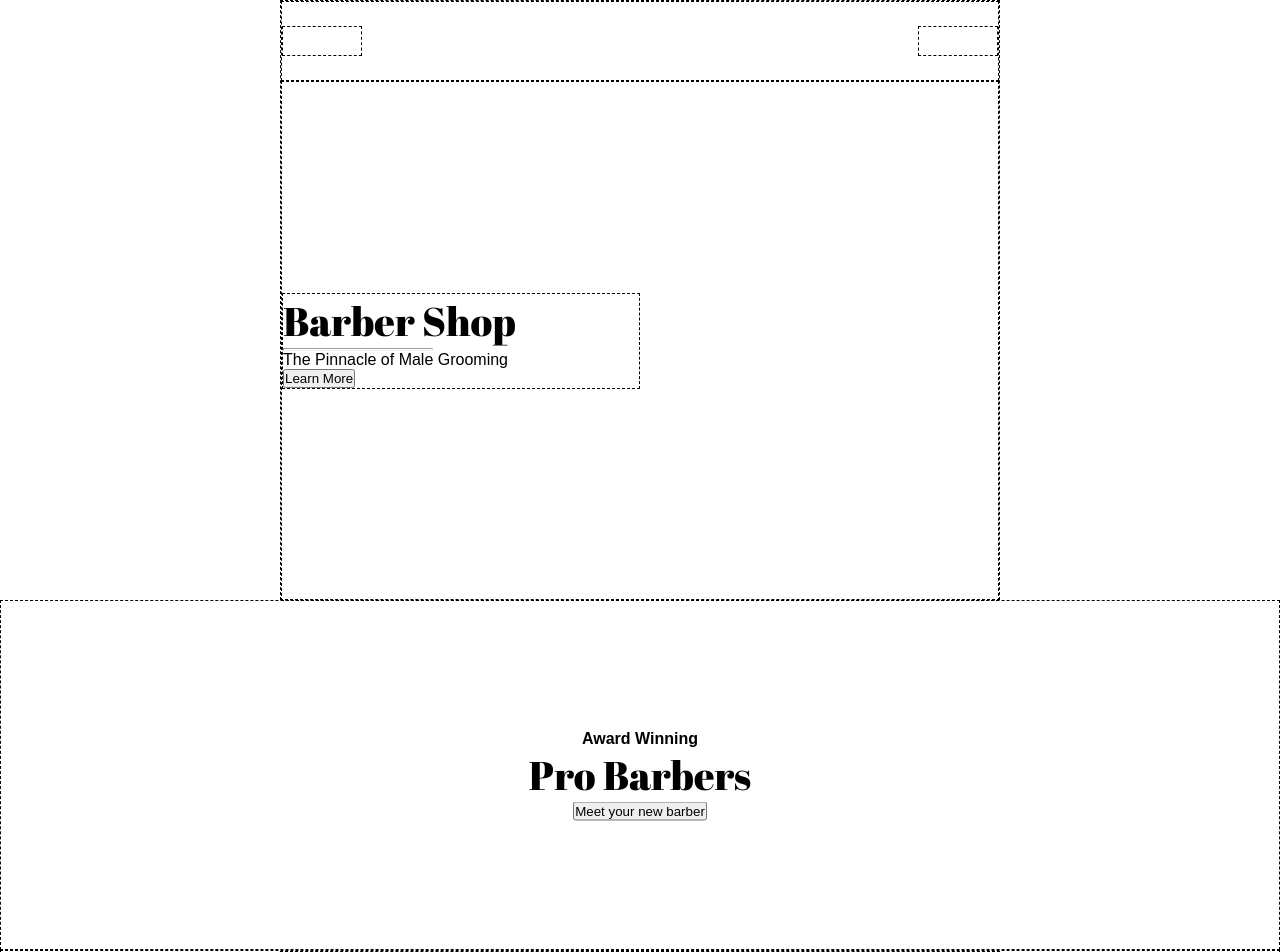
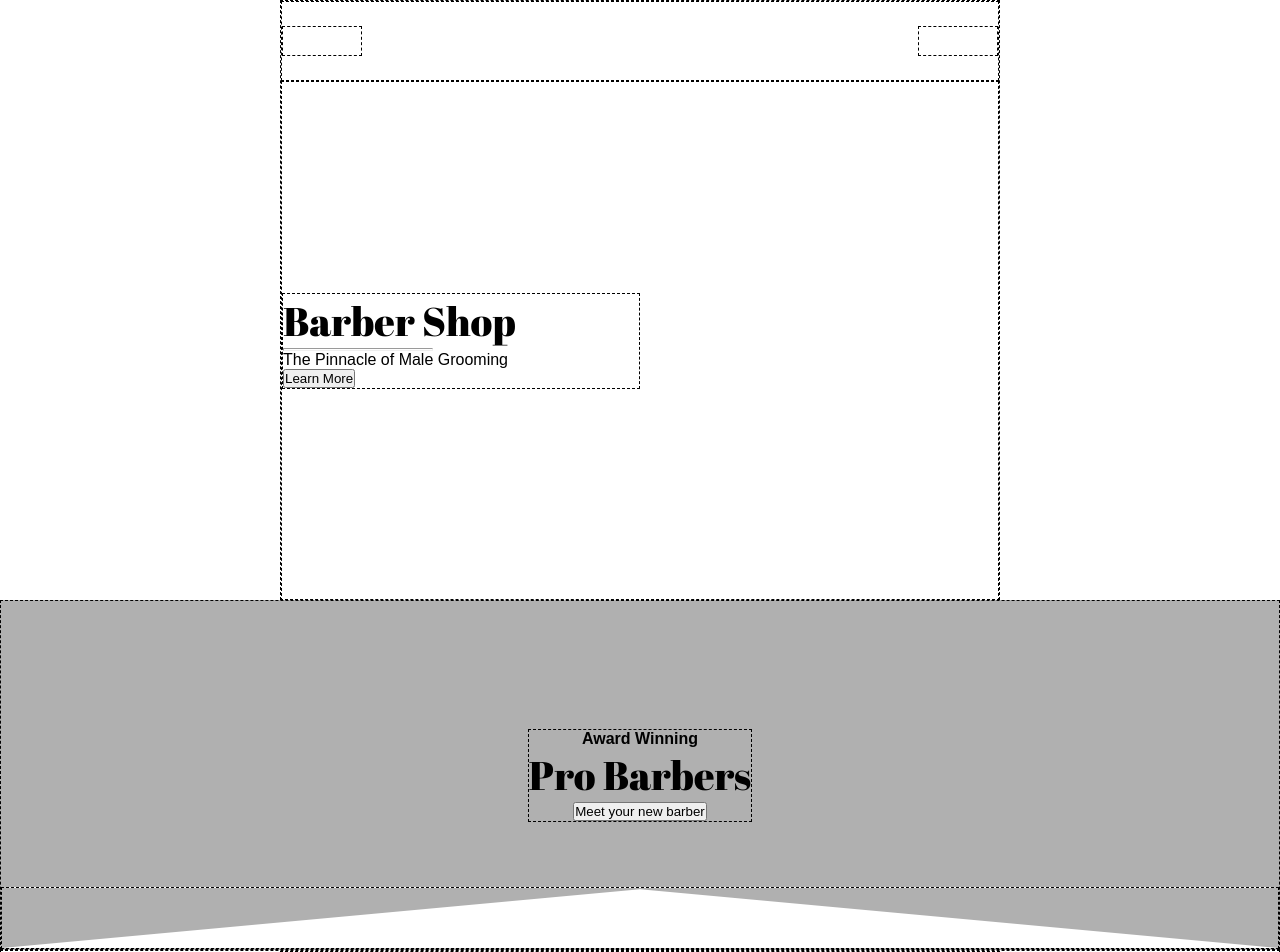
Before and after one commit to danielecolaci/proj-html-vuejs, a Vue app: page / in a window 1280 px wide. Shown: the top 952 px of the page. Built offline with nearby package versions, Linux system fonts and the light colour scheme.

Commit message:
Add triangle

```diff
--- a/src/assets/style.css
+++ b/src/assets/style.css
@@ -95,7 +95,6 @@ header {
 
     }
 
-
 }
 
 h1 {
@@ -126,10 +125,13 @@ footer {
 
 .pro {
     height: 350px;
+    background-color: var(--secondary-color);
+    position: relative;
 }
 
 .services {
     height: 620px;
+    position: relative;
 }
 
 .products {
@@ -146,6 +148,7 @@ footer {
 
 .blog {
     height: 682px;
+    background-color: var(--light);
 }
 
 .person {
@@ -157,3 +160,21 @@ footer {
 .product {
     justify-content: space-evenly;
 }
+
+.triangle {
+    height: 62px;
+    width: 100%;
+    background-image: url(/public/triangle.svg);
+    position: absolute;
+    bottom: 0;
+}
+
+.reverse {
+    transform: rotate(180deg);
+    position: relative;
+    top: 0;
+}
+
+.section-title {
+    margin: auto;
+}
--- a/src/components/Main.vue
+++ b/src/components/Main.vue
@@ -11,12 +11,13 @@ export default {
 
 <template>
     <main>
-        <div class="pro debug">
-            <div class="center section-title">
+        <div class="pro debug flex column">
+            <div class="section-title debug flex column flex-center">
                 <h4>Award Winning</h4>
                 <h1 class="serif">Pro Barbers</h1>
                 <button>Meet your new barber</button>
             </div>
+            <div class="triangle debug"></div>
         </div>
 
         <div class="services debug">
@@ -47,6 +48,7 @@ export default {
                     <button>Read about our services</button>
                 </div>
             </div>
+            <div class="triangle debug"></div>
         </div>
 
         <div class="products debug">
@@ -116,7 +118,7 @@ export default {
         </div>
 
         <div class="blog debug">
-
+            <div class="triangle reverse debug"></div>
             <div class="container flex debug column">
                 <div class="center">
                     <div class="section-title text-center">
```
